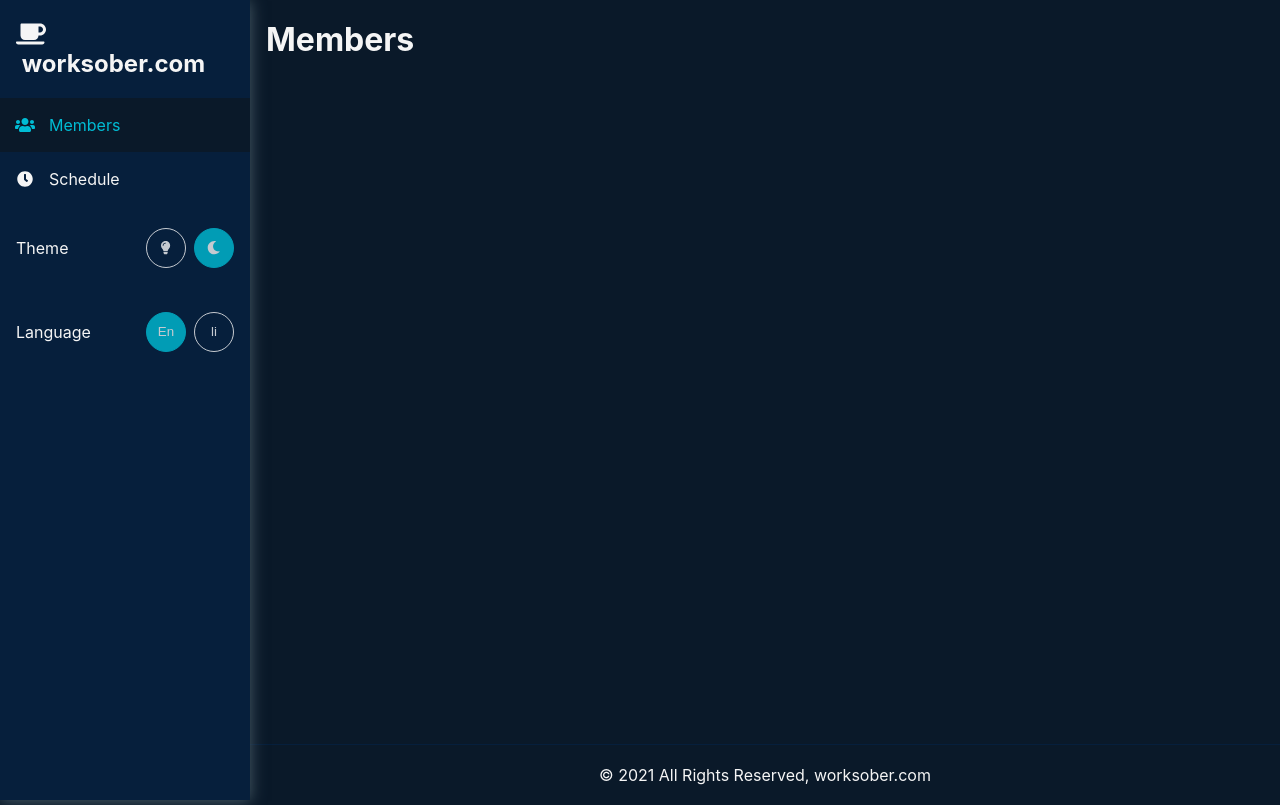
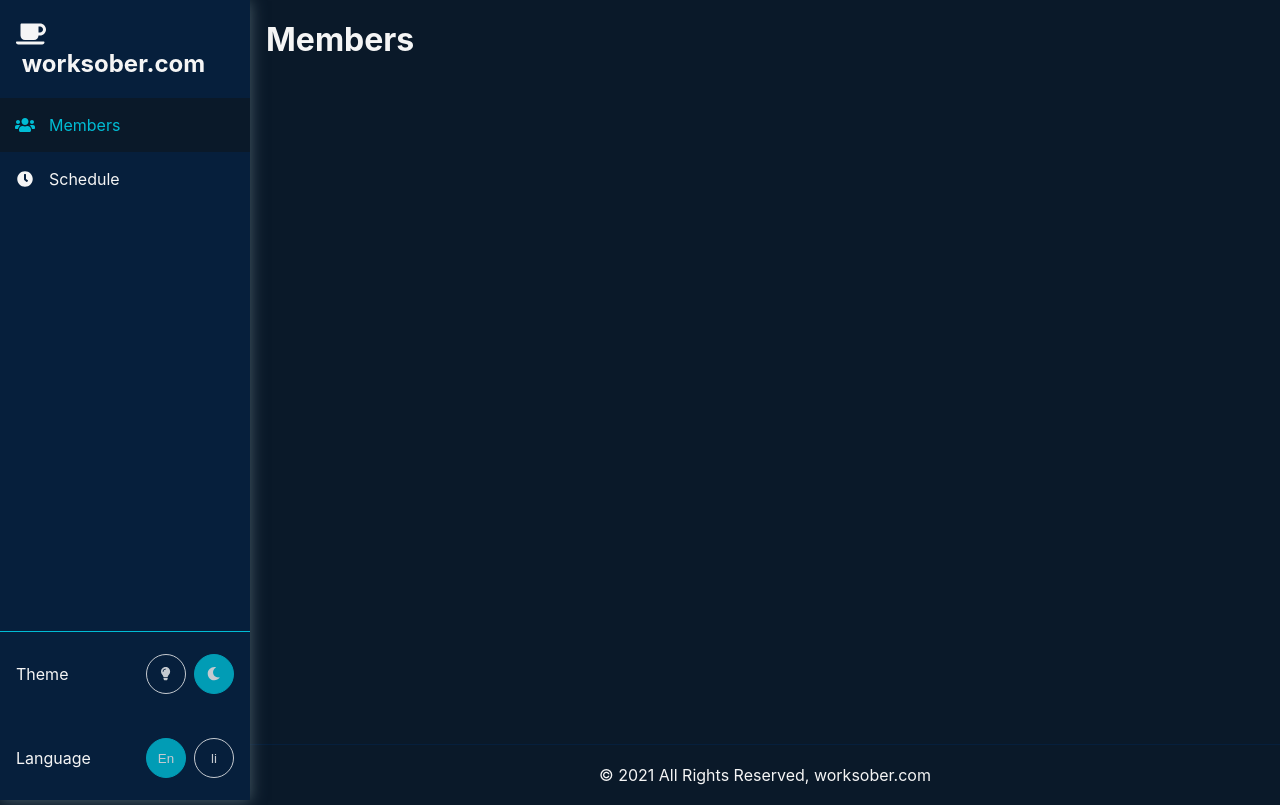
Before and after one commit to mp5maker/react-club-management, a React (Create React App) app in the folder frontend/: page / in a window 1280 px wide. Built offline with nearby package versions, Linux system fonts and the light colour scheme; no server answers.

Commit message:
feat: add all the features for the sidebar

```diff
--- a/frontend/src/components/sidebar/index.tsx
+++ b/frontend/src/components/sidebar/index.tsx
@@ -68,6 +68,8 @@ const Sidebar: React.FC<ISidebarProps> = (): JSX.Element => {
               {t('SCHEDULE')}
             </NavLink>
           </Box>
+        </Box>
+        <Box className="sidebar-footer">
           <Box className="sidebar-item space-between">
             <Box>
               <Typography>{t('THEME')}</Typography>
@@ -143,7 +145,6 @@ const Sidebar: React.FC<ISidebarProps> = (): JSX.Element => {
             </Box>
           </Box>
         </Box>
-        <Box className="sidebar-footer"></Box>
       </Box>
     </>
   )
--- a/frontend/src/components/sidebar/sidbar.scss
+++ b/frontend/src/components/sidebar/sidbar.scss
@@ -1,5 +1,13 @@
 @mixin sidebar-item() {
   padding: var(--medium) var(--medium);
+}
+
+@mixin sidebar-icon() {
+  display: flex;
+  justify-content: center;
+  align-items: center;
+  width: var(--large);
+ margin-right: var(--small);
 }
 
 .sidebar-container {
@@ -43,13 +51,16 @@
           padding: var(--small);
         }
         .sidebar-icon {
-          display: flex;
-          justify-content: center;
-          align-items: center;
-          width: var(--large);
-          margin-right: var(--small);
+          @include sidebar-icon();
         }
       }
+    }
+  }
+}
+.sidebar-footer {
+  border-top: 1px solid var(--secondary);
+  margin-top: auto;
+  .sidebar-item {
     > div {
       @include sidebar-item();
     }
@@ -60,7 +71,3 @@
     }
   }
 }
-  .sidebar-footer {
-    margin-top: auto;
-  }
-}
```
Lines whose indentation alone changed are shown as unchanged.
